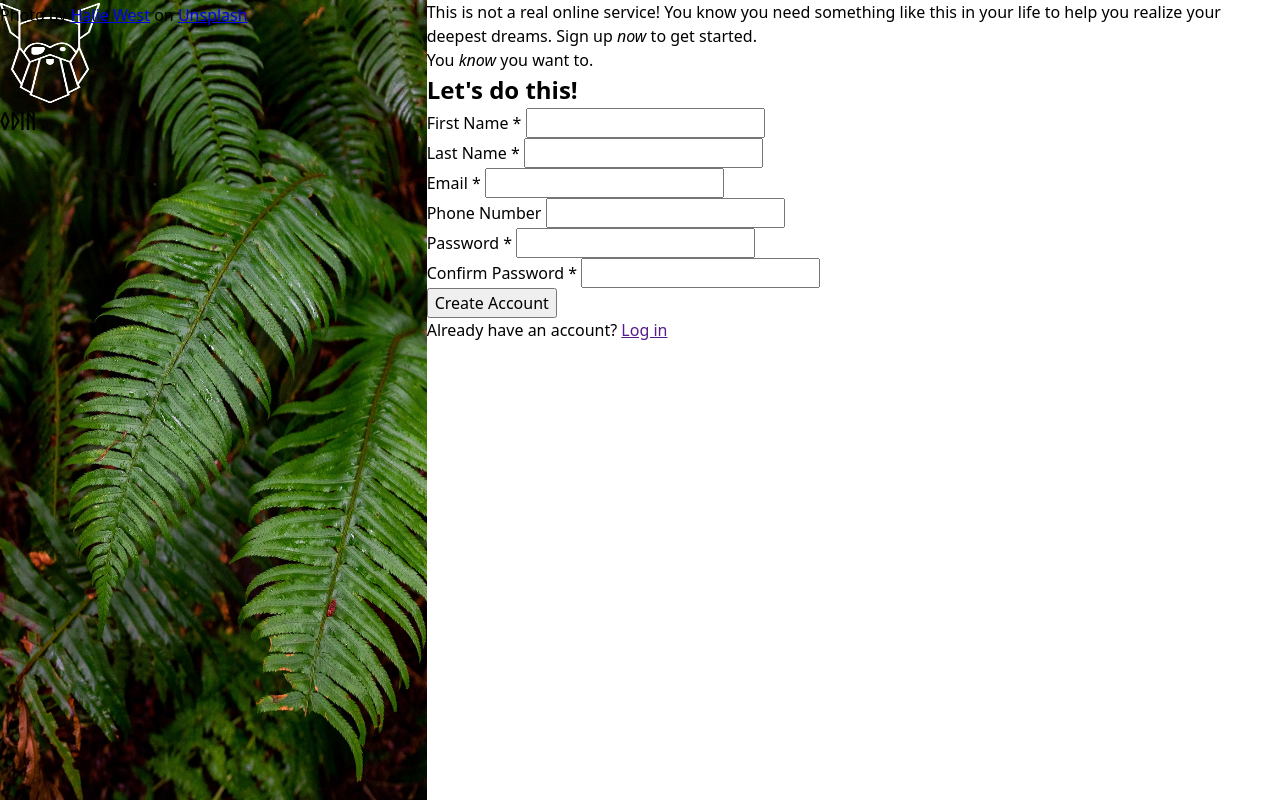
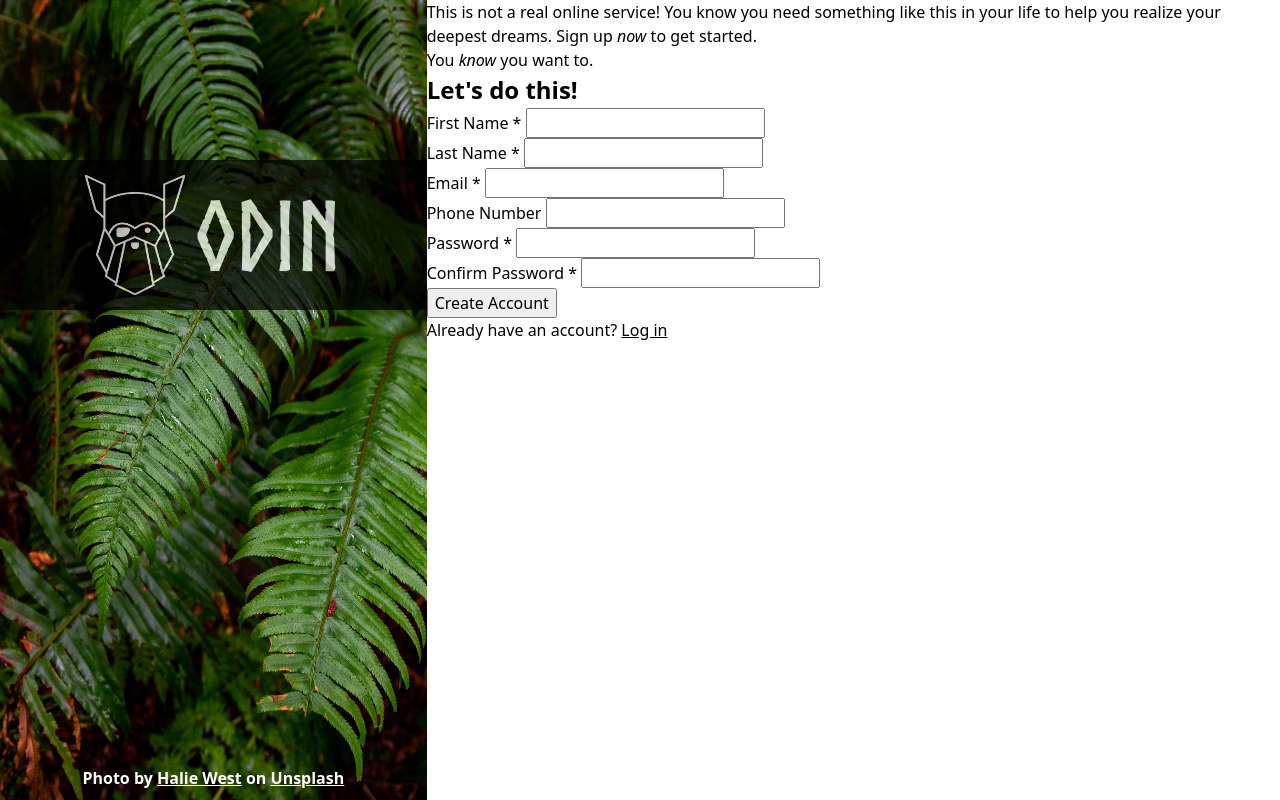
Before and after one commit to sej104/sign-up-form, a plain HTML site: page index.html in a window 1280 px wide. Drawn offline with Linux system fonts and the light colour scheme.

Commit message:
Add styles to background image section

```diff
--- a/style.css
+++ b/style.css
@@ -29,6 +29,10 @@ p, h1, h2, h3, h4, h5, h6 {
     isolation: isolate;
 }
 
+a {
+    color: inherit;
+}
+
 /* Content styling */
 @font-face {
     font-family: 'Norse';
@@ -43,7 +47,8 @@ body {
 }
 
 .odin-title {
-    font-family:'Norse', 'Times New Roman', Times, serif;
+    font-family: 'Norse', 'Times New Roman', Times, serif;
+    font-size: 6rem;
 }
 
 section {
@@ -62,7 +67,30 @@ section:first-of-type {
 section:first-of-type > div,
 section:first-of-type > p {
     position: absolute;
-    top: 3px;
+    width: 100%;
+    color: #fff;
+}
+
+section:first-of-type > div {
+    display: flex;
+    justify-content: center;
+    align-items: center;
+    gap: 10px;
+
+    top: 20%;
+    height: 150px;
+    background-color: #000;
+    opacity: 0.7;
+}
+
+section:first-of-type > p {
+    bottom: 10px;
+    text-align: center;
+    font-weight: bold;
+}
+
+.odin-logo {
+    height: 80%;
 }
 
 section:nth-of-type(2){
```
